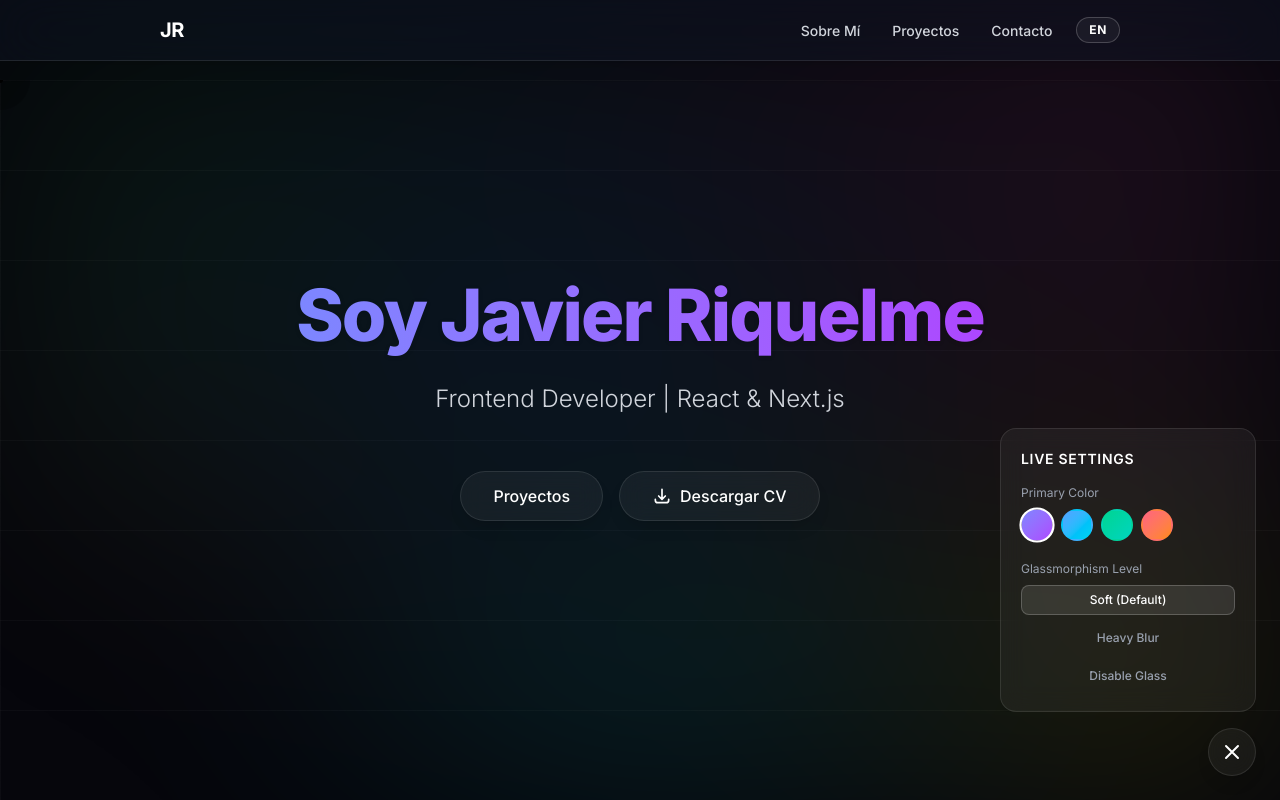
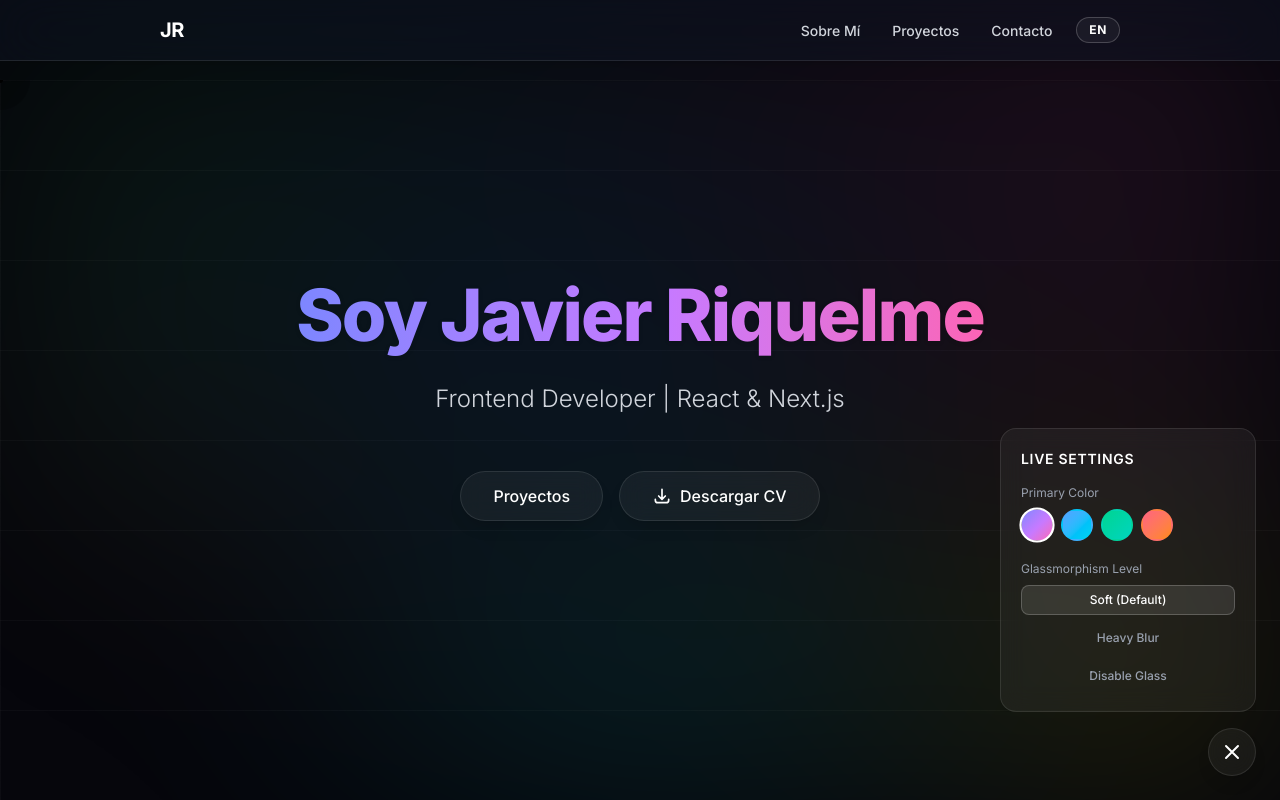
Before and after one commit to riqujavier/my-name-is, a Next.js app: page / in a window 1280 px wide. Both pictures are taken after a click on the button "Open Theme Customizer". Shown: the top 800 px of the page. Built offline with nearby package versions, Linux system fonts and the light colour scheme.

Commit message:
cambio de color inicial de texto

```diff
--- a/components/ThemeContext.tsx
+++ b/components/ThemeContext.tsx
@@ -34,7 +34,7 @@ export const ThemeContext = createContext<{
 
 const themeMap: Record<ColorTheme, ThemeClasses> = {
     midnight: {
-        textGradient: "text-transparent bg-clip-text bg-gradient-to-r from-indigo-400 to-purple-500",
+        textGradient: "text-transparent bg-clip-text bg-gradient-to-r from-indigo-400 via-purple-400 to-pink-400",
         buttonStyle: "bg-indigo-600 hover:bg-indigo-500 shadow-[0_0_15px_rgba(79,70,229,0.3)] border-indigo-400/30",
         buttonStroke: "border-indigo-400/30",
         iconStyle: "text-indigo-400"
--- a/components/ThemeCustomizer.tsx
+++ b/components/ThemeCustomizer.tsx
@@ -16,7 +16,7 @@ const ThemeCustomizer = () => {
                     <div className="mb-5">
                         <label className="text-xs text-gray-400 mb-2 block">Primary Color</label>
                         <div className="flex gap-2">
-                            <button onClick={() => setColorTheme('midnight')} className={`w-8 h-8 rounded-full bg-gradient-to-br from-indigo-400 to-purple-500 border-2 transition-transform ${colorTheme === 'midnight' ? 'border-white scale-110' : 'border-transparent'}`} />
+                            <button onClick={() => setColorTheme('midnight')} className={`w-8 h-8 rounded-full bg-gradient-to-br from-indigo-400 via-purple-400 to-pink-400 border-2 transition-transform ${colorTheme === 'midnight' ? 'border-white scale-110' : 'border-transparent'}`} />
                             <button onClick={() => setColorTheme('ocean')} className={`w-8 h-8 rounded-full bg-gradient-to-br from-blue-400 to-cyan-400 border-2 transition-transform ${colorTheme === 'ocean' ? 'border-white scale-110' : 'border-transparent'}`} />
                             <button onClick={() => setColorTheme('emerald')} className={`w-8 h-8 rounded-full bg-gradient-to-br from-emerald-400 to-teal-400 border-2 transition-transform ${colorTheme === 'emerald' ? 'border-white scale-110' : 'border-transparent'}`} />
                             <button onClick={() => setColorTheme('ruby')} className={`w-8 h-8 rounded-full bg-gradient-to-br from-rose-400 to-orange-400 border-2 transition-transform ${colorTheme === 'ruby' ? 'border-white scale-110' : 'border-transparent'}`} />
```
